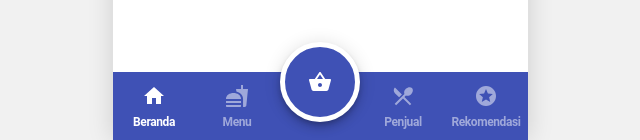
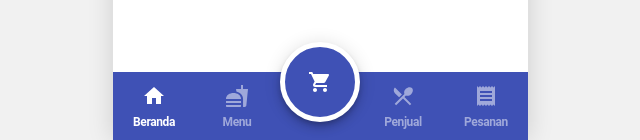
Before and after one commit to smartcanteen/smartcanteen-client, a React (Create React App) app: page / in a window 1280 px wide. Shown: the part 660-800 px from the top of the page, without its empty margins (320-960 px from the left). Built offline with nearby package versions, Linux system fonts and the light colour scheme.

Commit message:
add redirects

```diff
--- a/src/components/layout/BottomNavigation/index.js
+++ b/src/components/layout/BottomNavigation/index.js
@@ -6,9 +6,11 @@ import { BottomNavigation, BottomNavigationAction, Icon, Fab  } from '@material-
 // Icon List For User
 import HomeIcon from '@material-ui/icons/Home';
 import FastfoodIcon from '@material-ui/icons/Fastfood';
-import ShoppingBasketIcon from '@material-ui/icons/ShoppingBasket';
 import RestaurantMenuIcon from '@material-ui/icons/RestaurantMenu';
-import StarsIcon from '@material-ui/icons/Stars';
+import ShoppingCartIcon from '@material-ui/icons/ShoppingCart';
+import AssignmentTurnedInIcon from '@material-ui/icons/AssignmentTurnedIn';
+import ListAltIcon from '@material-ui/icons/ListAlt';
+import ReceiptIcon from '@material-ui/icons/Receipt';
 
 // Icon List For Seller
 import DashboardIcon from '@material-ui/icons/Dashboard';
@@ -58,9 +60,9 @@ const BottomNav = props => {
         menus = [
             { label: "Beranda", value: "/", icon: <HomeIcon/> },
             { label: "Menu", value: "/menus", icon: <FastfoodIcon/> },
-            { label: "", value: "/dashboard", icon: <FloatingMenu icon={<ShoppingBasketIcon/>}/>, active:true },
+            { label: "", value: "/dashboard", icon: <FloatingMenu icon={<ShoppingCartIcon/>}/>, active:true },
             { label: "Penjual", value: "/check-status", icon: <RestaurantMenuIcon/> },
-            { label: "Rekomendasi", value: "/recommendation", icon: <StarsIcon/> },
+            { label: "Pesanan", value: "/check-status", icon: <ReceiptIcon/> },
         ];
     }
 
```
Also changed, not shown: 1 other file (tests, documents, lock files or other folders).
